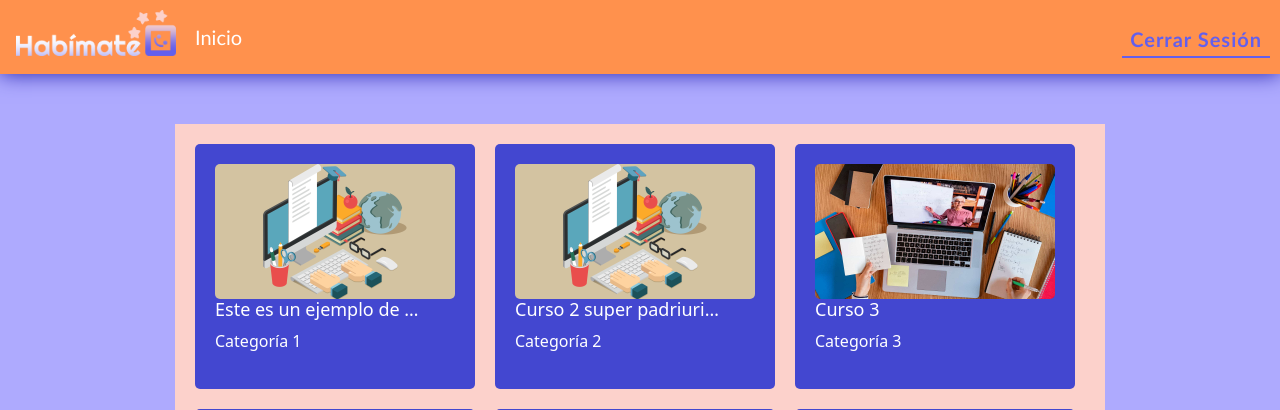
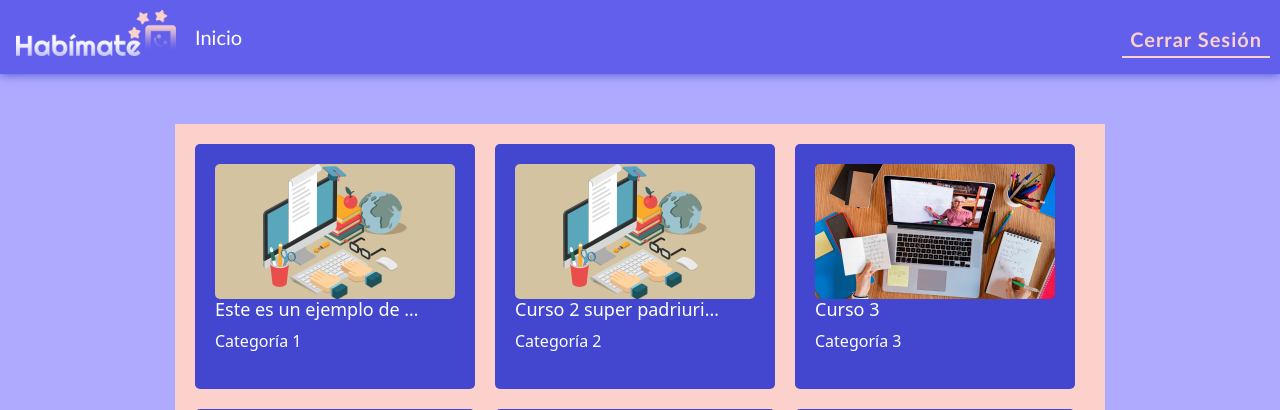
Before and after one commit to WikkArt/PIA_BDM, a PHP site: page /dashboard.html in a window 1280 px wide. Shown: the top 410 px of the page. Run offline with PHP 8.4, Linux system fonts and the light colour scheme.

Commit message:
COn nav morado

```diff
--- a/CSS/dashboard.css
+++ b/CSS/dashboard.css
@@ -3,6 +3,15 @@
     src: url("../Fonts/Righteous-Regular.ttf");
 }
 
+@font-face {
+    font-family: "JosefinSans";
+    src: url("../Fonts/JosefinSans-VariableFont_wght.ttf");
+}
+
+@font-face {
+    font-family: "JosefinSans-Italic";
+    src: url("../Fonts/JosefinSans-Italic-VariableFont_wght.ttf");
+}
 :root{
     --morado-principal: rgb(99, 95, 237);
     --morado-secundario: rgb(67, 71, 208);
@@ -21,8 +30,8 @@ html, body{
 /* Navegador */
 
 #idNav{
-    background-color: var(--amarillo-nacho);
-    box-shadow: 0 0 20px var(--morado-oscuro);
+    background-color: var(--morado-principal);
+    box-shadow: 0 0 10px var(--morado-secundario);
     font-family: 'Trebuchet MS';
 }
 
@@ -41,8 +50,8 @@ html, body{
 #idNavLinks a.nav-link.active{
     font-weight: bold;
     letter-spacing: 1px;
-    color: var(--morado-principal);
-    border-bottom: 2px var(--morado-principal) solid;
+    color: var(--beige);
+    border-bottom: 2px var(--beige) solid;
     padding-bottom: 2px;
 }
 
@@ -52,9 +61,13 @@ a.nav-link{
 }
 
 a.nav-link:hover{
-    color: var(--morado-principal);
+    color: var(--beige);
 }
 
+div.container-fluid{
+    padding: 0;
+    font-family: "Trebuchet MS";
+}
 /* Contenido */
 
 .dashboard {
@@ -111,7 +124,7 @@ h1 {
     background-color: rgba(0,0,0,0.5);
 }
 .modal img {
-    width: 200px;
+    width: 630px;
 }
 .modal-content {
     background-color: #fff;
@@ -119,7 +132,11 @@ h1 {
     padding: 30px;
     border: 1px solid #888;
     width: 80%;
-    max-width: 500px;
+    max-width: 700px;
+    text-align: center;
+}
+.modal-content p{
+    font-style: "JosefinSans-Italic";
 }
 .close {
     color: #aaa;
--- a/JS/dashboard.js
+++ b/JS/dashboard.js
@@ -1,39 +1,6 @@
-/*function openModal(title, description, image, category, price, publisher) {
-    document.getElementById('modal-title').innerText = title;
-    document.getElementById('modal-description').innerText = description;
-    document.getElementById('modal-image').src = image;
-    document.getElementById('modal-category').innerText = `Categoría: ${category}`;
-    document.getElementById('modal-price').innerText = `Precio: ${price}`;
-    document.getElementById('modal-publisher').innerText = `Publicado por: ${publisher}`;
-    document.getElementById('modal').style.display = 'block';
-}
 
-function closeModal() {
-    document.getElementById('modal').style.display = 'none';
-}
-
-// Asegúrate de que el DOM esté completamente cargado antes de agregar los event listeners
-document.addEventListener('DOMContentLoaded', function() {
-    const courses = document.querySelectorAll('.course');
-    courses.forEach(course => {
-        course.addEventListener('click', function() {
-            const title = this.querySelector('h2').innerText;
-            const description = this.getAttribute('data-description');
-            const image = this.querySelector('img').src;
-            const category = this.querySelector('p').innerText;
-            const price = this.getAttribute('data-price');
-            const publisher = this.getAttribute('data-publisher');
-            openModal(title, description, image, category, price, publisher);
-        });
-    });
-
-    document.querySelector('.close').addEventListener('click', closeModal);
-});
-*/
 document.addEventListener('DOMContentLoaded', () => {
     const modal = document.getElementById('modal');
-
-    // Abre el modal al hacer clic en un curso
     document.querySelector('.courses').addEventListener('click', (event) => {
         const course = event.target.closest('.course');
         if (course) {
@@ -46,23 +13,12 @@ document.addEventListener('DOMContentLoaded', () => {
             modal.style.display = 'block';
         }
     });
-
-    // Cierra el modal al hacer clic en la "X"
     document.querySelector('.close').addEventListener('click', () => {
         modal.style.display = 'none';
     });
-
-    // Cierra el modal al hacer clic fuera del contenido
     window.addEventListener('click', (event) => {
         if (event.target === modal) {
             modal.style.display = 'none';
         }
     });
-
-    // Cierra el modal al presionar la tecla "Escape"
-    window.addEventListener('keydown', (event) => {
-        if (event.key === 'Escape') {
-            modal.style.display = 'none';
-        }
-    });
 });
```
